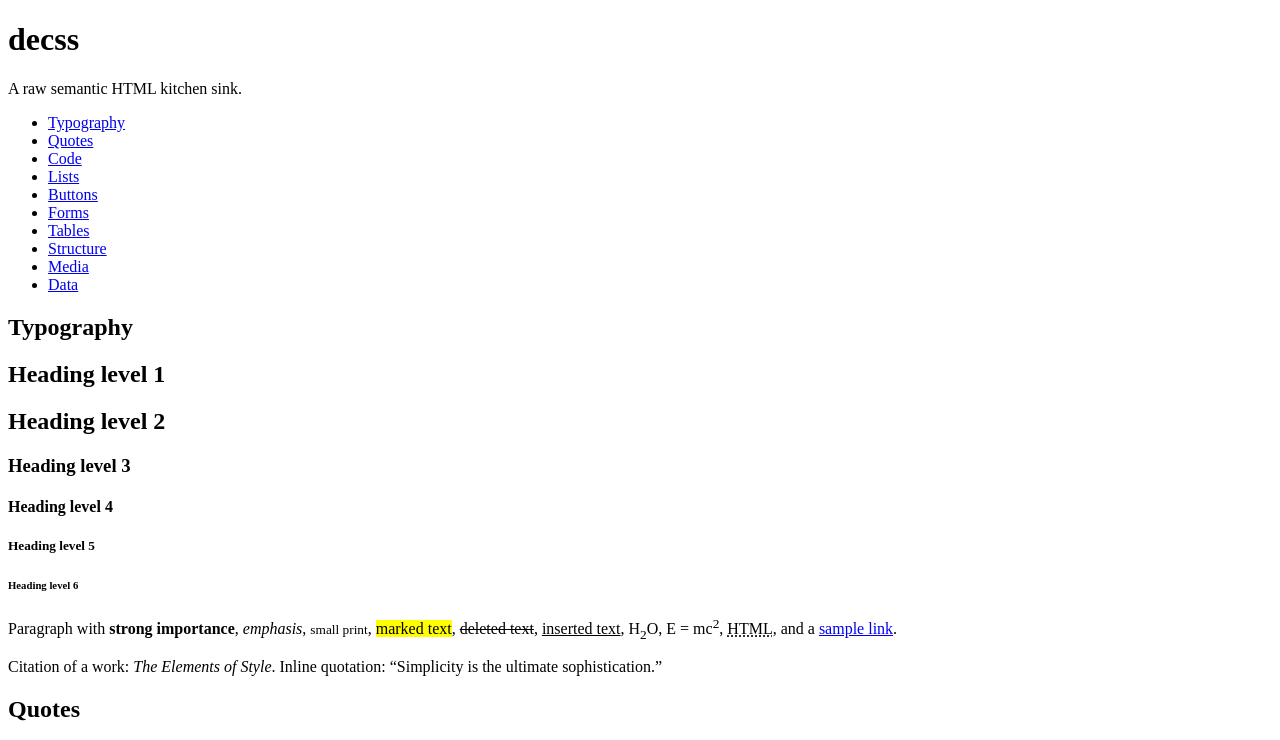
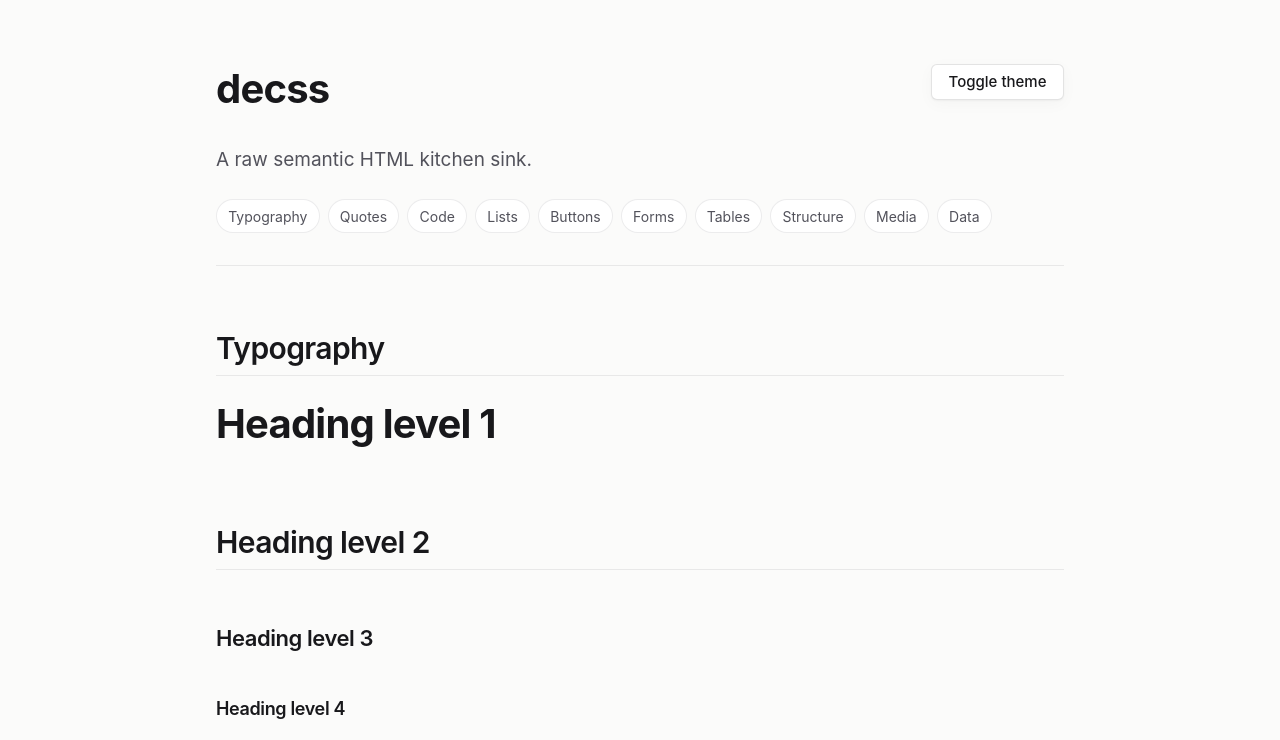
Before and after one commit to jeandecian/decss, a plain HTML site: page index.html in a window 1280 px wide. Shown: the top 740 px of the page. Drawn offline with Linux system fonts and the light colour scheme.

Commit message:
feat(css): add timeless apple-inspired decss design system

```diff
--- a/index.html
+++ b/index.html
@@ -4,9 +4,11 @@
     <meta charset="utf-8">
     <meta name="viewport" content="width=device-width, initial-scale=1">
     <title>decss - Semantic HTML Kitchen Sink</title>
+    <link rel="stylesheet" href="decss.css">
   </head>
   <body>
     <header>
+      <button type="button" class="theme-toggle" id="theme-toggle" aria-label="Toggle color theme">Toggle theme</button>
       <h1>decss</h1>
       <p>A raw semantic HTML kitchen sink.</p>
       <nav aria-label="Main">
@@ -284,5 +286,24 @@
     <footer>
       <p><small>Copyright 2026 decss. All rights reserved.</small></p>
     </footer>
+
+    <script>
+      (function () {
+        var root = document.documentElement;
+        var btn = document.getElementById('theme-toggle');
+        var mql = window.matchMedia('(prefers-color-scheme: dark)');
+        function current() {
+          var explicit = root.getAttribute('data-theme');
+          if (explicit) return explicit;
+          return mql.matches ? 'dark' : 'light';
+        }
+        btn.addEventListener('click', function () {
+          var next = current() === 'dark' ? 'light' : 'dark';
+          root.setAttribute('data-theme', next);
+          btn.setAttribute('aria-pressed', String(next === 'dark'));
+        });
+        btn.setAttribute('aria-pressed', String(current() === 'dark'));
+      })();
+    </script>
   </body>
 </html>
```
